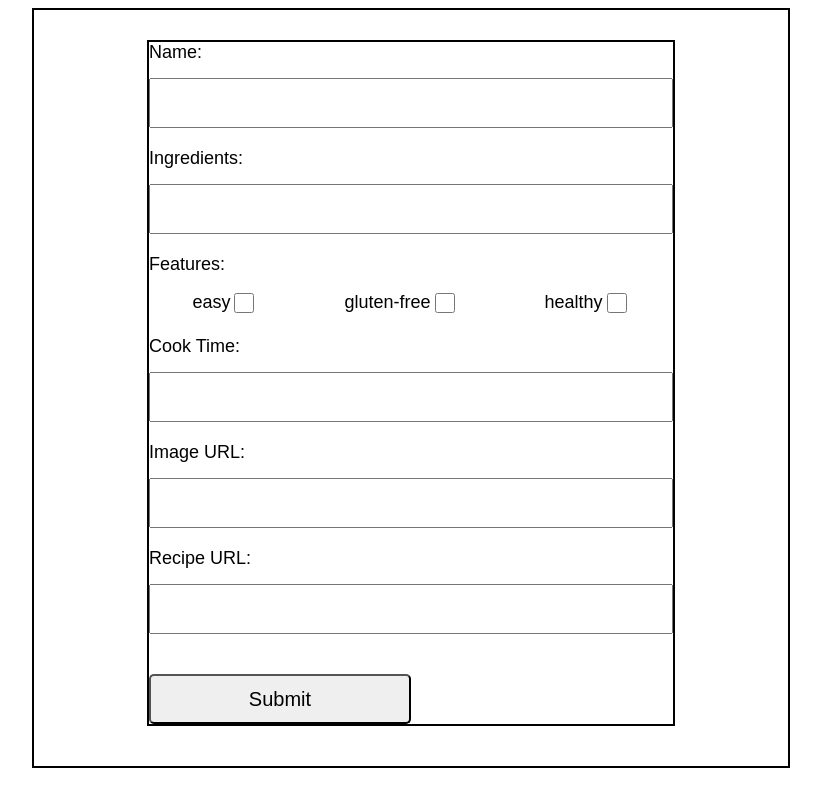
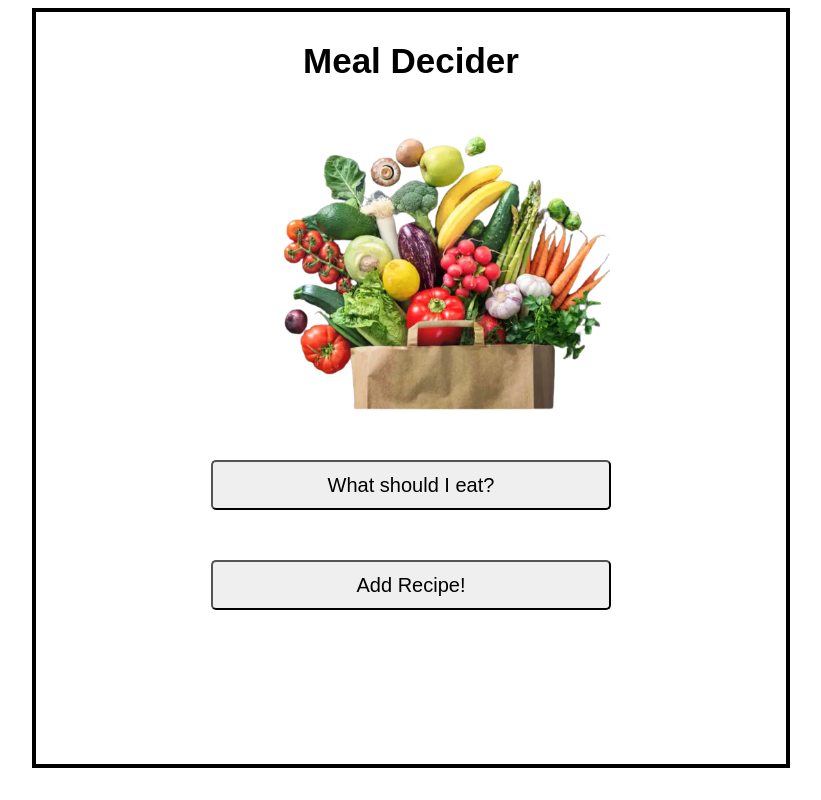
Before and after one commit to happyzhu-tech/mvp, a React app: page / in a window 1280 px wide. Shown: the whole page, without its empty margins (229-1050 px from the left). Built offline with nearby package versions, Linux system fonts and the light colour scheme; the HTML template or start-up script is replaced by a standard one.

Commit message:
finish bare minimum requirement

```diff
--- a/client/src/components/App.jsx
+++ b/client/src/components/App.jsx
@@ -12,6 +12,7 @@ const initialState = {
   isMainPage: false,
   showRecipe: false,
   recipes: [],
+  isFormPage: false,
 };
 
 const reducer = (state, action) => {
@@ -26,6 +27,8 @@ const reducer = (state, action) => {
       return { ...state, showRecipe: action.data };
     case 'updateRecipes':
       return { ...state, recipes: action.data };
+    case 'updateIsFormPage':
+      return { ...state, isFormPage: action.data };
     default:
       return state;
   }
@@ -39,15 +42,15 @@ const App = () => {
   return (
     <div className={style.container}>
       <GlobalContext.Provider value={{ state, dispatch }}>
-        {/* {state.isHomePage && <HomePage />}
+        {state.isHomePage && <HomePage />}
         {state.isMainPage
         && (
           <div className={style.mainContent}>
             <SideBar />
             {state.showRecipe ? <ShowRecipe /> : <AddIngredient />}
           </div>
-        )} */}
-        <RecipeForm />
+        )}
+        {state.isFormPage && <RecipeForm />}
       </GlobalContext.Provider>
     </div>
   );
--- a/client/src/components/HomePage/HomePage.jsx
+++ b/client/src/components/HomePage/HomePage.jsx
@@ -13,6 +13,12 @@ const HomePage = () => {
     globalData.dispatch({ type: 'updateShowRecipe', data: false });
   };
 
+  const gotoFormHandler = (event) => {
+    event.preventDefault();
+    globalData.dispatch({ type: 'updateIsHomePage', data: false });
+    globalData.dispatch({ type: 'updateIsFormPage', data: true });
+  };
+
   return (
     <div className={style.homePage}>
       <h2 className={style.title}>Meal Decider</h2>
@@ -20,7 +26,7 @@ const HomePage = () => {
       <button type="submit" className={style.button} onClick={gotoMainPageHandler}>
         What should I eat?
       </button>
-      <button type="submit" className={style.button}>Add Recipe!</button>
+      <button type="submit" className={style.button} onClick={gotoFormHandler}>Add Recipe!</button>
     </div>
   );
 };
--- a/client/src/components/RecipeCard/RecipeCard.module.css
+++ b/client/src/components/RecipeCard/RecipeCard.module.css
@@ -36,3 +36,7 @@
   margin-right: 15px;
   text-align: center;
 }
+
+.icon {
+  vertical-align: middle;
+}
--- a/client/src/components/RecipeForm/RecipeForm.jsx
+++ b/client/src/components/RecipeForm/RecipeForm.jsx
@@ -1,6 +1,7 @@
-import React, { useState } from 'react';
+import React, { useState, useContext } from 'react';
 import axios from 'axios';
 import style from './RecipeForm.module.css';
+import { GlobalContext } from '../App.jsx';
 
 const RecipeForm = () => {
   const [name, setName] = useState('');
@@ -12,8 +13,7 @@ const RecipeForm = () => {
   const [easyCheck, setEasyCheck] = useState(false);
   const [glutenCheck, setGlutenCheck] = useState(false);
   const [healthyCheck, setHealthyCheck] = useState(false);
-
-  // const Ref1 = React.createRef();
+  const globalData = useContext(GlobalContext);
 
   const nameChangeHandler = (event) => {
     setName(event.target.value);
@@ -23,11 +23,6 @@ const RecipeForm = () => {
     setIngredients(event.target.value);
   };
 
-  // const checkboxHandler = (event) => {
-  //   const newArr = features.slice();
-  //   newArr.push(event.target.getAttribute('name'));
-  //   setFeatures(newArr);
-  // };
   const easyCheckHandler = () => {
     const newArr = features.slice();
     newArr.push('easy');
@@ -96,6 +91,21 @@ const RecipeForm = () => {
     setHealthyCheck(false);
   };
 
+  const backHomeHandler = (event) => {
+    event.preventDefault();
+    setName('');
+    setIngredients([]);
+    setFeatures([]);
+    setCookTime('');
+    setImageUrl('');
+    setRecipeUrl('');
+    setEasyCheck(false);
+    setGlutenCheck(false);
+    setHealthyCheck(false);
+    globalData.dispatch({ type: 'updateIsHomePage', data: true });
+    globalData.dispatch({ type: 'updateIsFormPage', data: false });
+  };
+
   return (
     <form className={style.form}>
       <div className={style.entry}>
@@ -152,6 +162,7 @@ const RecipeForm = () => {
         </label>
       </div>
       <button type="submit" className={style.button} onClick={submitHandler}>Submit</button>
+      <button type="submit" className={style.button} onClick={backHomeHandler}>Back</button>
     </form>
   );
 };
--- a/client/src/components/RecipeForm/RecipeForm.module.css
+++ b/client/src/components/RecipeForm/RecipeForm.module.css
@@ -1,7 +1,6 @@
 .form {
   width: 70%;
   margin: 30px auto 0 auto;
-  border: 2px black solid;
   display: flex;
   flex-flow: column wrap;
   align-items: flex-start;
@@ -36,8 +35,8 @@
 }
 
 .button {
-  margin-top: 20px;
-  width: 50%;
-  height: 50px;
+  margin-top: 10px;
+  width: 45%;
+  height: 40px;
   font-size: 20px;
 }
```
